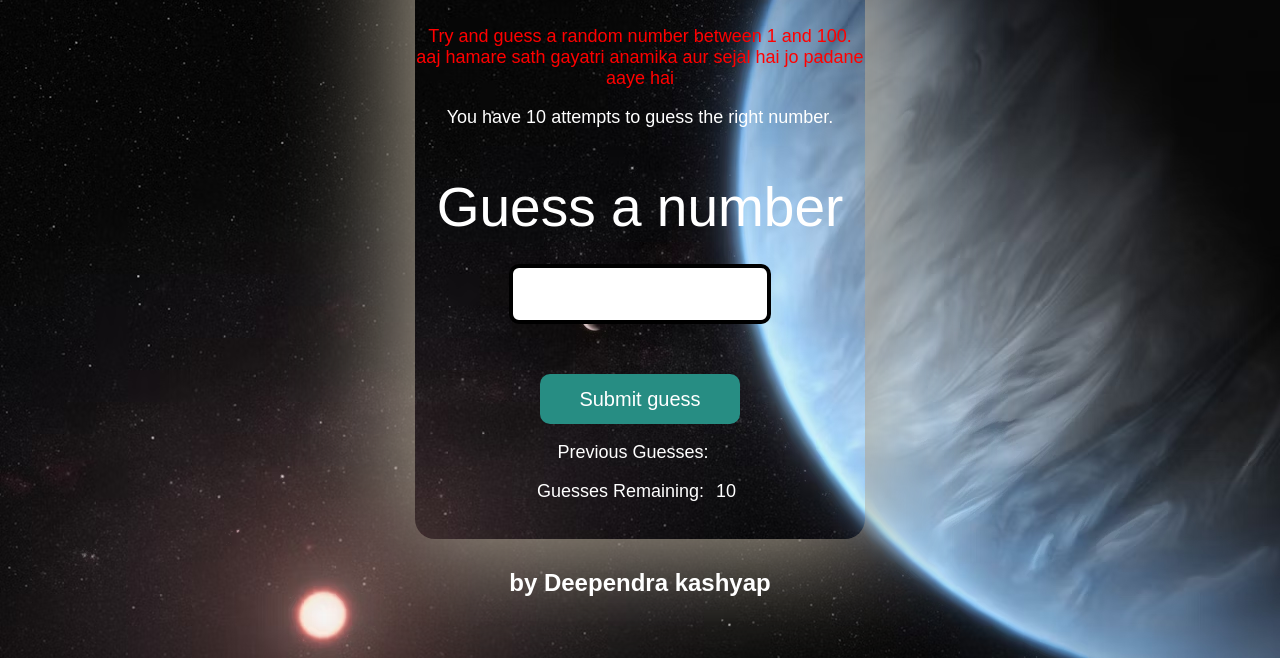
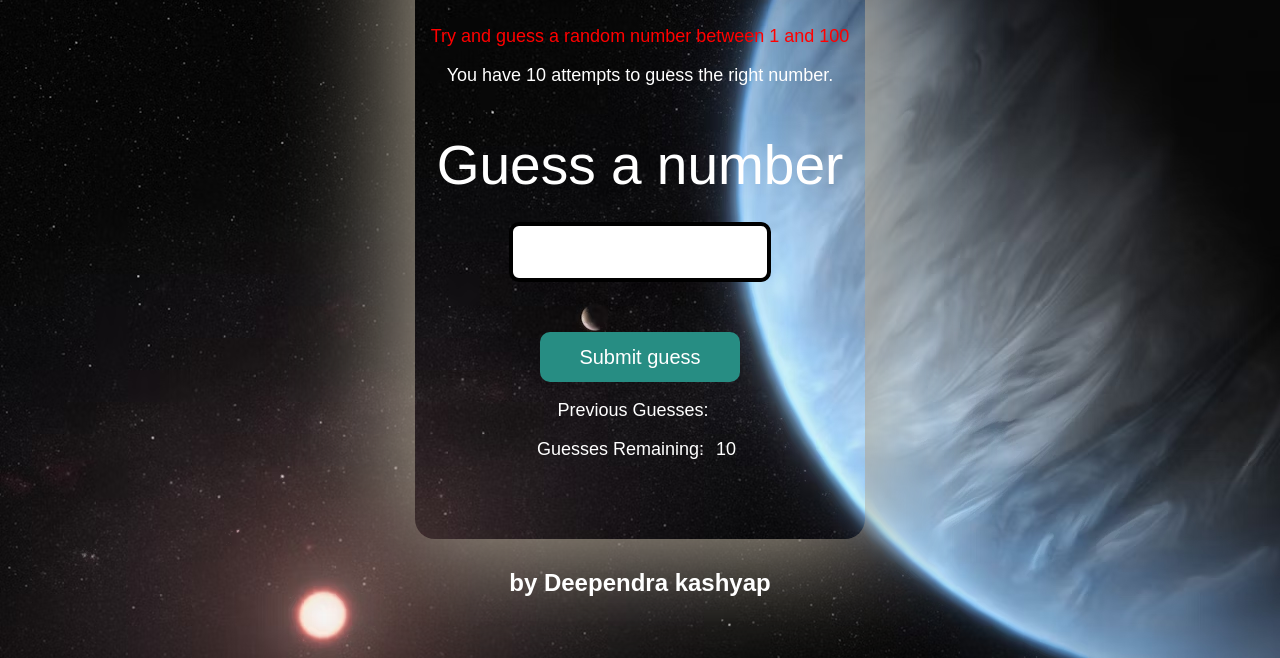
Before and after one commit to Deependrakashya/guess.number.game, a plain HTML site: page index.html in a window 1280 px wide. Shown: the part 142-800 px from the top of the page. Drawn offline with Linux system fonts and the light colour scheme.

Commit message:
Update index.html

```diff
--- a/index.html
+++ b/index.html
@@ -24,8 +24,8 @@
     <div id="wrapper">
 
         <h2>Number Guessing Game</h2>
-        <p style="color: red;">Try and guess a random number between 1 and 100.
-            aaj hamare sath gayatri anamika aur sejal hai jo padane aaye hai
+        <p style="color: red;">Try and guess a random number between 1 and 100
+
     </p>
     <p>You have 10 attempts to guess the right number.</p>
     </br>
```
